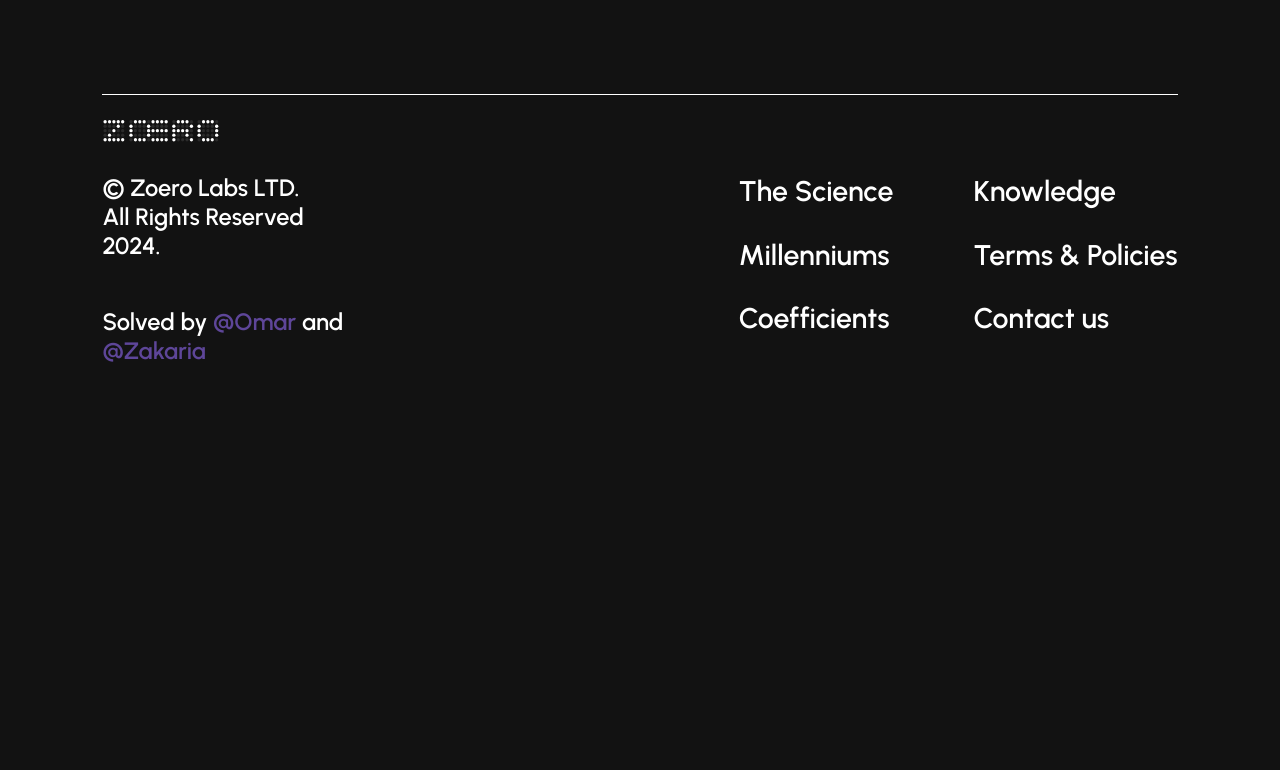
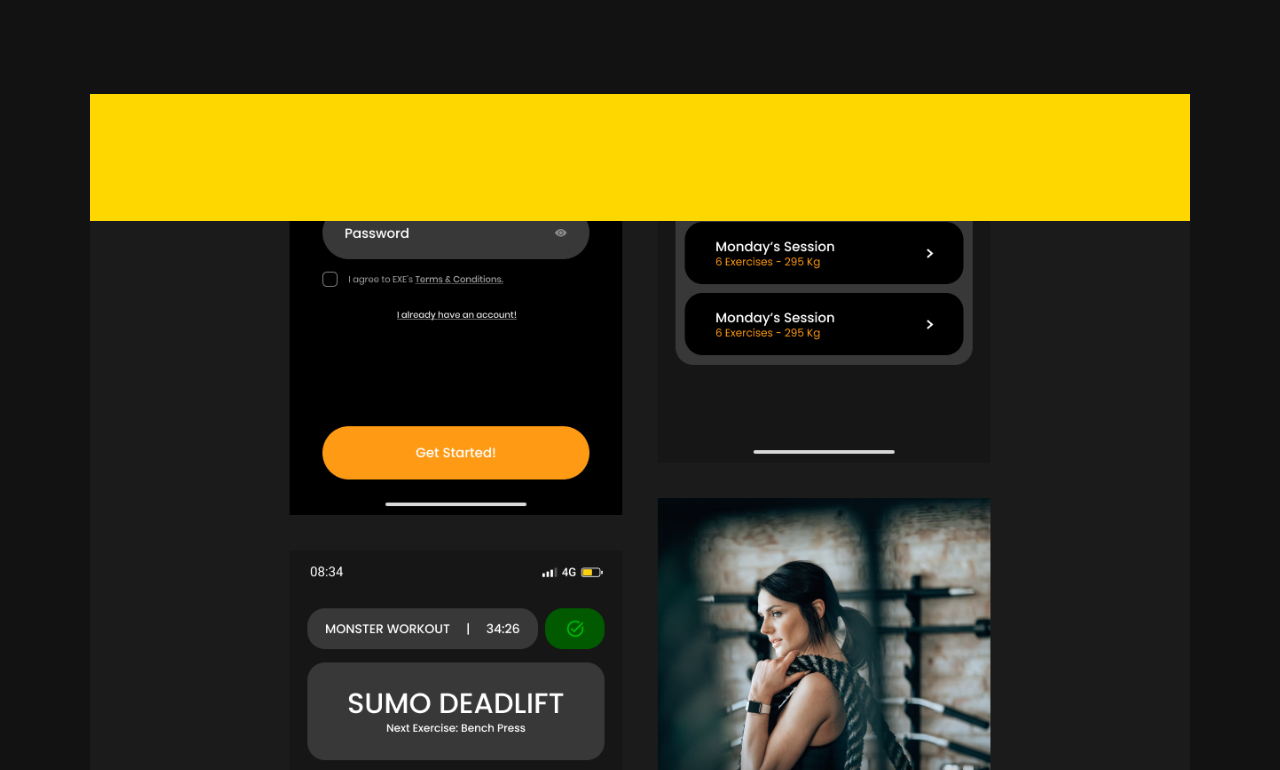
Before and after one commit to ivantrejoc/zoerowebsite, a React (Vite) app: page /experiments in a window 1280 px wide. Shown: the part 3670-4440 px from the top of the page. Before the commit the page ends 4084 px from the top, so only its background shows below. Built offline with nearby package versions, Linux system fonts and the light colour scheme.

Commit message:
screenshot-images

```diff
--- a/src/pages/Experiments.jsx
+++ b/src/pages/Experiments.jsx
@@ -7,6 +7,7 @@ import exeGrid1 from "../assets/img/exe-grid1.png";
 import exeGrid2 from "../assets/img/exe-grid-2.png";
 import exeGrid3 from "../assets/img/exe-grid-3.png";
 import exeGrid4 from "../assets/img/exe-grid-4.png";
+import exeScreenshots from "../assets/img/exe-screenshots.png";
 
 const Experiments = () => {
   const theme = useTheme();
@@ -294,9 +295,9 @@ const Experiments = () => {
           marginBottom: 12
         }}
       />
-      {/* SCREENSHOTS */}
+      {/* GRID IMAGES */}
       <Box
-        id="screenshots-container"
+        id="grid-image-container"
         sx={{
           display: "flex",
           justifyContent: "center",
@@ -322,7 +323,7 @@ const Experiments = () => {
             margin: "0 7vw 0 7vw"
           }}
         >
-          <Grid container gap={5} sx={{ height: "100%"}}>
+          <Grid container gap={5} sx={{ height: "100%" }}>
             <Grid
               item
               xs={5.838}
@@ -366,6 +367,39 @@ const Experiments = () => {
           </Grid>
         </Box>
       </Box>
+      <Box
+        id="screenshots-container"
+        sx={{
+          display: "flex",
+          justifyContent: "start",
+          alignItems: "center",
+          flexDirection: "column",
+          position: "relative",
+          width: "100%",
+          overflowX: "0px",
+          height: "135vh",
+          maxHeight: "135vh",
+          marginBottom: 12
+        }}
+      >
+        <Box
+          sx={{
+            background: "gold",
+            display: "flex",
+            justifyContent: "stretch",
+            alignItems: "start",
+            flexDirection: "column",
+            position: "relative",
+            width: "86%",
+            height: "100%",
+            margin: "0 7vw 0 7vw",
+            backgroundImage: `url(${exeScreenshots})`,
+            backgroundSize: "100%",
+            backgroundRepeat: "no-repeat",
+            backgroundPosition: "center"
+          }}
+        ></Box>
+      </Box>
     </Box>
   );
 };
```
Also changed, not shown: src/assets/img/exe-screenshots.png (added).
